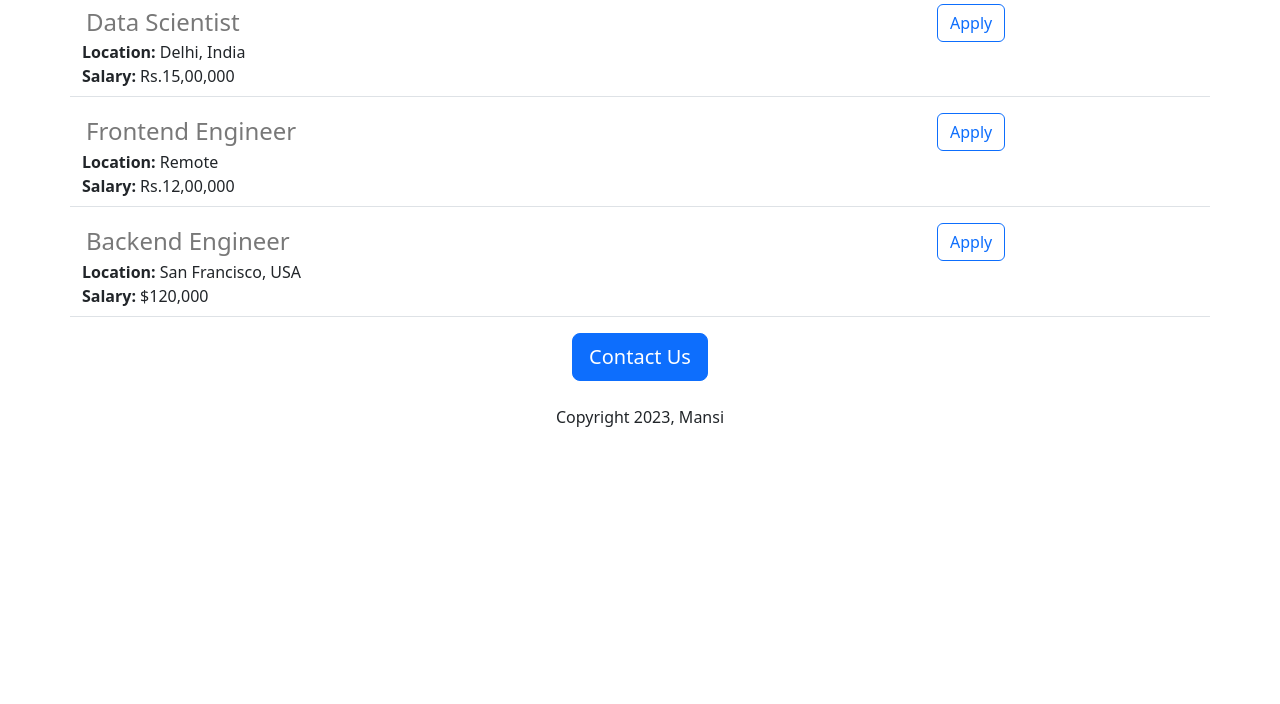
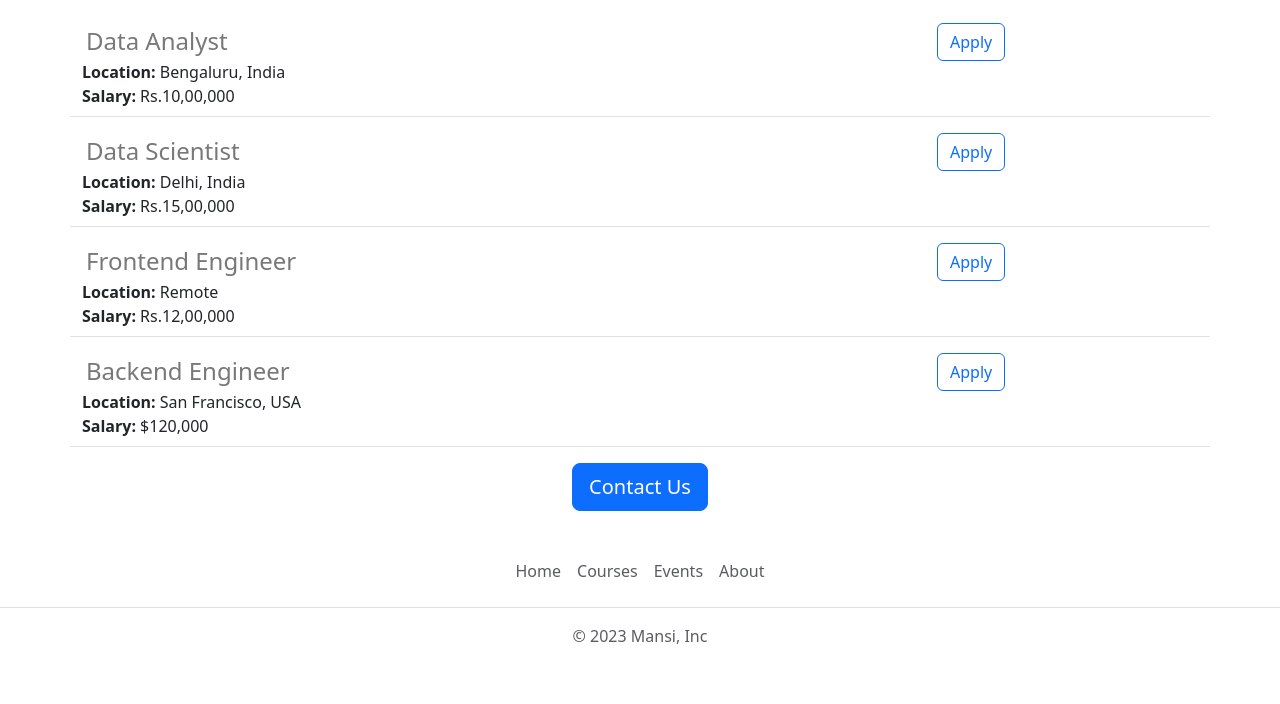
Before and after one commit to manasi2211/jovian-website, a Flask app: page / in a window 1280 px wide. Shown: the part 791-1495 px from the top of the page. Before the commit the page ends 1218 px from the top, so only its background shows below. Run offline with Flask 3, Linux system fonts and the light colour scheme.

Commit message:
functional and aesthetic improvements

```diff
--- /dev/null
+++ b/templates/footer.html
@@ -0,0 +1,9 @@
+<footer class="py-3 my-4">
+  <ul class="nav justify-content-center border-bottom pb-3 mb-3">
+    <li class="nav-item"><a href="https://mansi-career-website.mansishah.repl.co/#" class="nav-link px-2 text-body-secondary">Home</a></li>
+    <li class="nav-item"><a target='_blank' href="/courses" class="nav-link px-2 text-body-secondary">Courses</a></li>
+    <li class="nav-item"><a target='_blank' href="https://mansi-career-website.mansishah.repl.co/events" class="nav-link px-2 text-body-secondary">Events</a></li>
+    <li class="nav-item"><a target='_blank' href="https://mansi-career-website.mansishah.repl.co/about" class="nav-link px-2 text-body-secondary">About</a></li>
+  </ul>
+  <p class="text-center text-body-secondary">&copy; 2023 Mansi, Inc</p>
+</footer>
--- a/templates/home.html
+++ b/templates/home.html
@@ -10,16 +10,24 @@
         height: 360px;
         width: 100%;
         object-fit: cover;
+        margin-bottom: 16px;
       }
     </style>
   </head>
   <body>
+    {% include 'nav.html' %}
+    <img class='img-fluid' id="banner" src="https://mansi-career-website.mansishah.repl.co/static/banner.jpg" height="320">
     <div class='container'>
     <h1 class='text-center'>Mansi Career</h1>
-    <img class='img-fluid' id="banner" src="https://mansi-career-website.mansishah.repl.co/static/banner.jpg" height="320">
-    <h2 class='text-center mt-2 mb-4'>About Mansi</h2>
+    <div class='row' style='margin-bottom:16'>
+      <div class='col-md-6'>
     <p class='lead'>Lorem ipsum dolor sit amet, consectetur adipiscing elit, sed do eiusmod tempor incididunt ut labore et dolore magna aliqua. Ut enim ad minim veniam, quis nostrud exercitation ullamco laboris nisi ut aliquip ex ea commodo consequat. Duis aute irure dolor in reprehenderit in voluptate velit esse cillum dolore eu fugiat nulla pariatur. Excepteur sint occaecat cupidatat non proident, sunt in culpa qui officia deserunt mollit anim id est laborum.
     </p>
+      </div>
+        <div class='d-none d-md-block col-md-6'>
+      <img src='/static/people.jpg' style='height:250px; width:100%; object-fit:cover'>
+        </div>
+     </div>
     <h2 class='text-center mt-2 mb-4'>Open Positions</h2>
     <div>
       {% for job in jobs %}
@@ -28,10 +36,9 @@
     </div>
 
     <div class='text-center'>
-    <button class="btn btn-primary btn-lg">Contact Us</button>
-      <p class='mt-4'>Copyright 2023, Mansi</p>
+    <a href='mailto:hello@jovian.ai?subject=Question%20about%20job%20openings&body=My%20Name%3A%20%3Cyour%20name%20here%3E%0D%0A%0D%0AMy%20question%3A%20%3Center%20question%20here%3E' class="btn btn-primary btn-lg">Contact Us</a>
     </div>
   </div>
+    {% include 'footer.html' %}
   </body>
-
 </html>
--- a/templates/jobitem.html
+++ b/templates/jobitem.html
@@ -8,8 +8,8 @@
       <b>Salary:</b> {{job['salary']}}
     </div>
   </div>
-  <div class='col-3'>
-  <button type="button" class="btn btn-outline-primary">Apply</button>
+  <div class='col-2 padding-right:16px'>
+  <a href='mailto:hello@jovian.ai?subject=Application%20for%20{{jobs['title']}}&body=My%20Name%3A%20%3Cyour%20name%20here%3E%0D%0A%0D%0AMy%20Resume%20link%3A%20%3Cresume%20link%3E%5C%0D%0A%0D%0AMy%20LinkedIn%20link%3A%20%3ClinkedIn%20link%3E' type="button" class="btn btn-outline-primary float-right align-middle">Apply</a>
   </div>
 
 </div>
--- /dev/null
+++ b/templates/nav.html
@@ -0,0 +1,9 @@
+<nav class="navbar shadow-sm fixed-top bg-white">
+  <div class="container-fluid">
+    <a class="navbar-brand" href="#">
+      <img src="/static/logo.svg" alt="Logo" width="30" height="24" class="d-inline-block align-text-top">
+      Mansi
+    </a>
+  </div>
+</nav>
+<div style='height:56px'></div>
```
Also changed, not shown: static/logo.svg (added), 1 other file.
